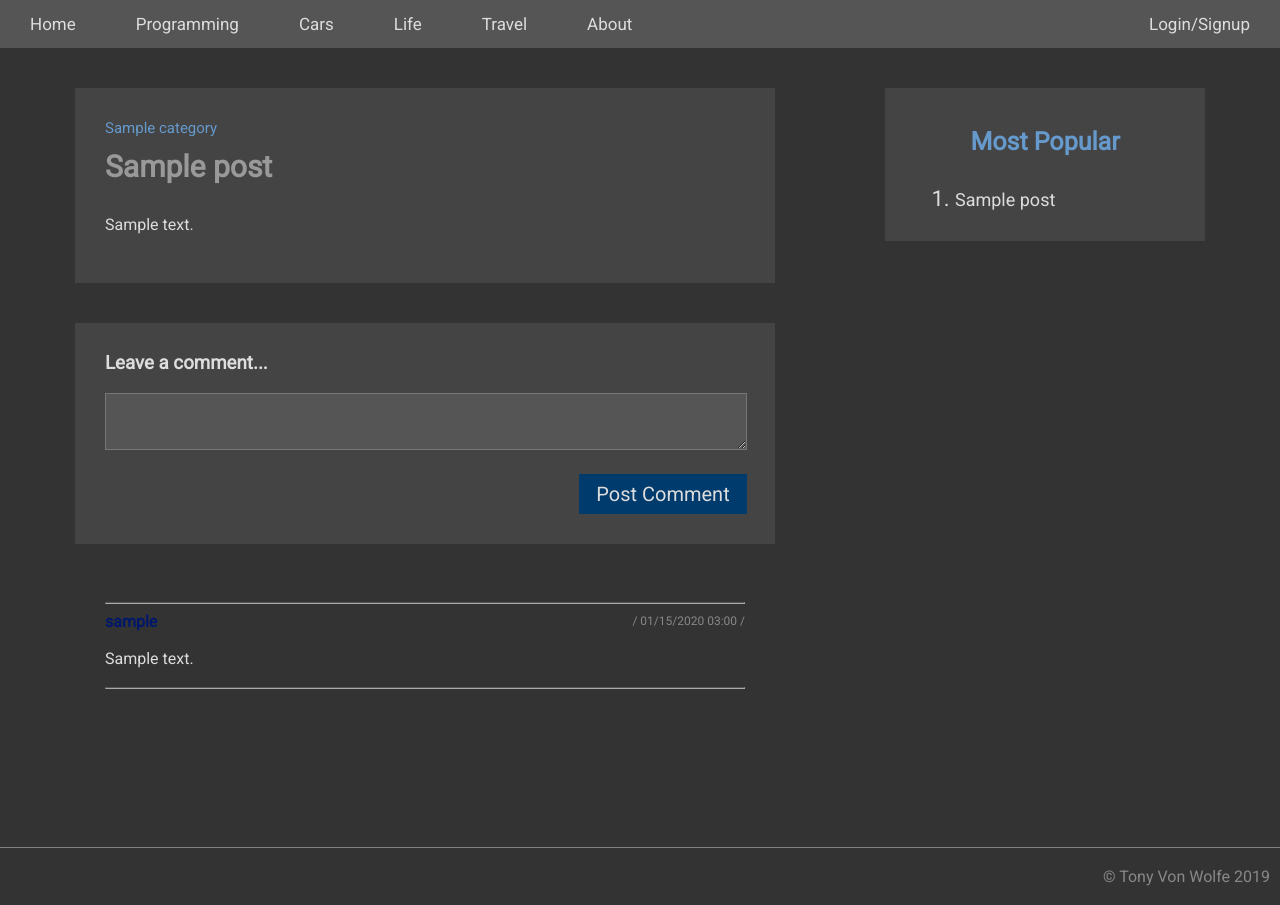
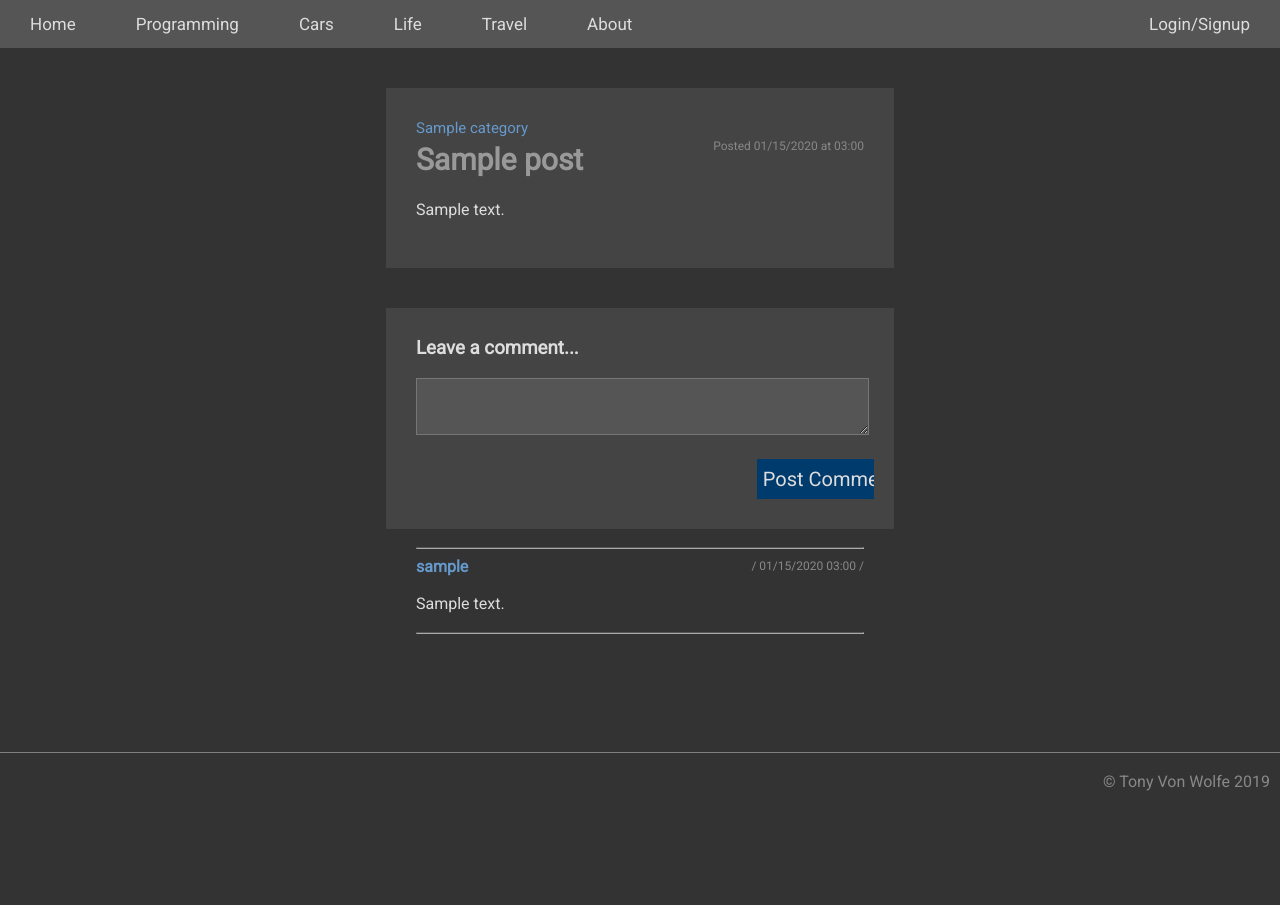
Before and after one commit to tvonwolfe/cs401, a PHP site: page /blog_post.php?id=1 in a window 1280 px wide. Shown: the part 77-982 px from the top of the page. After the commit the page ends 868 px from the top, so only its background shows below. Run offline with PHP 8.4, Linux system fonts and the light colour scheme; tables that the repository leaves empty hold one stand-in row (values such as "Sample post").

Commit message:
rework color theme for dark mode

```diff
--- a/blog_post.php
+++ b/blog_post.php
@@ -20,34 +20,36 @@
     $title = $post_data['post_title'];
     $content = $post_data['content'];
     $category_name = $post_data['category_name'];
+    $timestamp = $post_data['blog_post_timestamp'];
     $currentNav = $category_name;
 
     include('navbar.php');
-  ?>
 
-  <div class="rh_container">
-  <?php
-    include('popular.php');
-  ?>
-  </div>
-
-  <?php
     if(isset($_SESSION['cannot_comment'])) {
       print '<div class="no_comment">You must login to post comments.</div>';
       unset($_SESSION['cannot_comment']);
     }
 
   ?>
-    <span class="blog_post">
+    <div class="blog_post">
       <div><a class="post_category_heading" href=<?php print "\"" . lcfirst($category_name) . ".php" . "\">" . ucfirst($category_name);?></a></div>
       <a class="post_title" href="blog_post.php<?php print '?id=' . $post_id?>"><?php print $title;?></a>
         <?php
+          $datetime_str = explode(" ", $timestamp);
+          $datetime = new DateTime($datetime_str[0]);
+          $hour = (int)substr($datetime_str[1], 0, 2);
+          $min = (int)substr($datetime_str[1], 3, 2);
+          $datetime->setTime($hour, $min);
+          $datetime->setTimezone(new DateTimeZone('-0700'));
+
+          print '<p class="timestamp">Posted '. date_format($datetime, 'm/d/Y') . ' at ' . date_format($datetime, 'H:i') . '</p>';
+
           $paragraphs = explode("\n", $content);
           foreach($paragraphs as $p) {
             print '<p>' . $p . '</p>';
           }
         ?>
-    </span>
+    </div>
 
     <?php
       include('comments.php');
--- a/index.php
+++ b/index.php
@@ -20,7 +20,6 @@
       print '<div class="login_message">Hello, ' . $_SESSION['username'] . "!</div>\n";
       unset($_SESSION['login_successful']);
     }
-    include('popular.php');
   ?>
   </div>
 
--- a/navbar.php
+++ b/navbar.php
@@ -3,16 +3,16 @@
   print " class=\"currentpage\"";?> href="index.php">Home</a>
 
   <a <?php if ($currentNav=="programming")
-  print " class=\"currentpage\"";?> href="programming.php">Programming</a>
+  print " class=\"currentpage\"";?> href="blog_category_posts.php?cat=programming">Programming</a>
 
   <a <?php if ($currentNav=="cars")
-  print " class=\"currentpage\"";?> href="cars.php">Cars</a>
+  print " class=\"currentpage\"";?> href="blog_category_posts.php?cat=cars">Cars</a>
 
   <a <?php if ($currentNav=="life")
-  print " class=\"currentpage\"";?> href="life.php">Life</a>
+  print " class=\"currentpage\"";?> href="blog_category_posts.php?cat=life">Life</a>
 
   <a <?php if ($currentNav=="travel")
-  print " class=\"currentpage\"";?> href="travel.php">Travel</a>
+  print " class=\"currentpage\"";?> href="blog_category_posts.php?cat=travel">Travel</a>
 
   <a <?php if ($currentNav=="about")
   print " class=\"currentpage\"";?> href="about.php">About</a>
--- a/popular.php
+++ /dev/null
@@ -1,21 +0,0 @@
-<div class="popular_post_sidebar">
-  <p class="sidebar_title">Most Popular</p>
-    <ol class="sidebar_list">
-
-<?php
-
-
-$dao = new Dao();
-
-$result = $dao->getTop5();
-
-foreach($result as $top_post) {
-  print '   <li><a href="blog_post.php?id=';
-  print $top_post["blog_post_id"] . '">';
-  print $top_post["post_title"] . '</a></li>';
-  print("\n");
-}
-
-?>
-    </ol>
-</div>
--- a/recent_posts.php
+++ b/recent_posts.php
@@ -14,6 +14,7 @@ foreach ($result as $frontPagePost) {
   $post_id = $frontPagePost["blog_post_id"];
   $content = $frontPagePost["content"];
   $cat_id = $frontPagePost["category_id"];
+  $timestamp = $frontPagePost["blog_post_timestamp"];
 
   print '<div class="blog_post">
     <div><a class="post_category_heading" href=';
@@ -34,6 +35,11 @@ foreach ($result as $frontPagePost) {
   }
 
   print '</a></div>';
+  $datetime_str = explode(" ", $timestamp);
+  $datetime = new DateTime($datetime_str[0]);
+  $datetime->setTimezone(new DateTimeZone('-0700'));
+
+  print '<p class="timestamp">' . date_format($datetime, 'm/d/Y') . '</p>';
   print("\n");
   print '<a class="post_title" href="blog_post.php?id=' . $post_id . '"' . '>';
   print $title . '</a>';
--- a/resources/style.css
+++ b/resources/style.css
@@ -70,10 +70,10 @@ body {
 .blog_post {
   background-color: #444;
   padding: 30px;
-  width: 50%;
-  float: left;
-  margin-left: 75px;
-  margin-bottom: 40px;
+  width: 35%;
+  margin: 40px;
+  margin-right: auto;
+  margin-left: auto;
 }
 
 .blog_post a.post_category_heading {
@@ -86,7 +86,7 @@ body {
   text-decoration: none;
   font-size: 30px;
   font-weight: bold;
-  line-height: 2.0;
+  line-height: 1.5;
   color: #999;
 }
 
@@ -167,6 +167,7 @@ div.login_panel {
 
 .textbox_container h3 {
   padding-left: 40px;
+  background-color: #555
 }
 
 .textbox {
@@ -324,6 +325,9 @@ h1.unauthorized {
   margin-left: 12%;
   height: 30px;
   font-size: 20px;
+  background-color: #555;
+  border: 0px;
+  box-sizing: border-box;
 }
 
 .post_content_area {
@@ -331,6 +335,8 @@ h1.unauthorized {
   margin-left: 12%;
   height: 300px;
   padding: 5px;
+  border: none;
+  background-color: #555;
 }
 
 .create_button_container {
@@ -364,11 +370,13 @@ h1.unauthorized {
 
 .comment_section {
   background-color: #444;
-  padding: 10px 30px;
-  width: 50%;
-  float: left;
-  margin-left: 75px;
-  margin-bottom: 40px;
+  padding-top: 10px;
+  padding-left: 30px;
+  padding-right: 30px;
+  padding-bottom: 70px;
+  width: 35%;
+  margin-left: auto;
+  margin-right: auto;
 }
 
 .rh_container {
@@ -394,20 +402,15 @@ h1.unauthorized {
 
 .user_comments {
   padding: 10px 30px;
-  width: 50%;
-  float: left;
-  margin-left: 75px;
-  margin-bottom: 40px;
+  width: 35%;
+  margin-left: auto;
+  margin-right: auto;
 }
 
 a.usrnm {
   font-weight: bold;
   text-decoration: none;
-  color: #00186b;
-}
-
-a.usrnm:hover {
-  color: #1640a8;
+  color: #6699CC;
 }
 
 hr {
```
Also changed, not shown: blog_category_posts.php (added, +46 -0 lines), cars.php (deleted, +0 -54 lines), life.php (deleted, +0 -53 lines), programming.php (deleted, +0 -54 lines), travel.php (deleted, +0 -54 lines).
